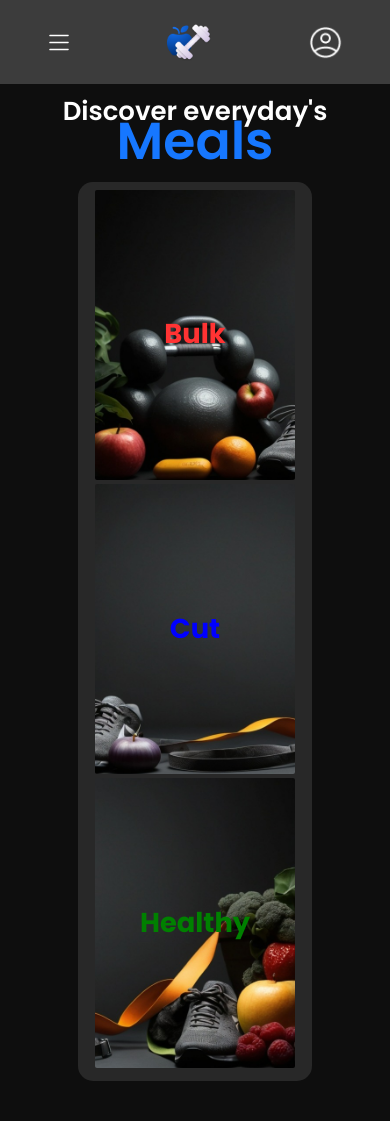
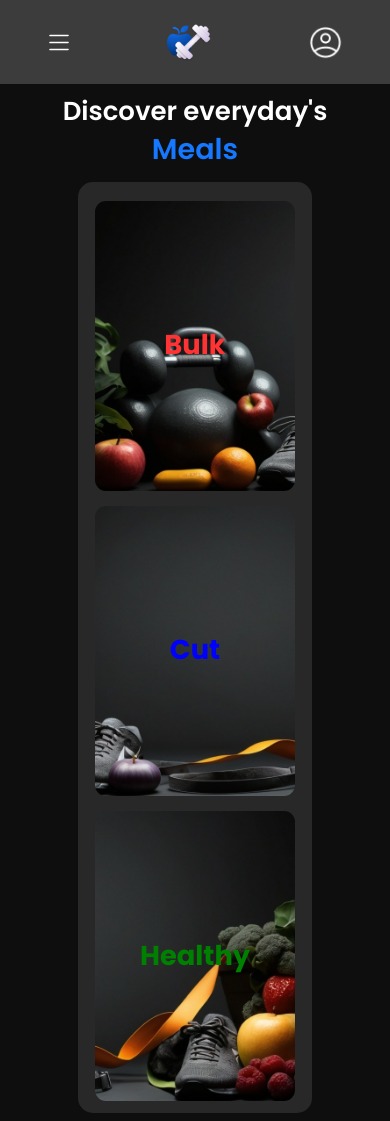
Before and after one commit to OussamaDaachi24/GymBro, a PHP site: page /html/static_food.html in a window 390 px wide. Before the commit the page ends 1081 px from the top, so only its background shows below. Run offline with PHP 8.4, Linux system fonts and the light colour scheme.

Commit message:
completed static_food intro page

```diff
--- a/frontend/css/static_food.css
+++ b/frontend/css/static_food.css
@@ -62,6 +62,7 @@ body, h1, h2, h3, h4, h5, h6, p {
     background-color: var(--clr-secondary-bg);
     border-radius: 15px;
     margin-top: 3%;
+    margin-bottom: 2%;
     display: flex;
     justify-content: space-evenly;
     align-items: center;
@@ -76,7 +77,7 @@ body, h1, h2, h3, h4, h5, h6, p {
     flex-shrink: 1;
     width:20%;
     min-width:200px;
-    border-radius: 2px;
+    border-radius: 11px;
     margin-bottom: 2%;
     display: flex;
     justify-content: center;
@@ -99,6 +100,7 @@ body, h1, h2, h3, h4, h5, h6, p {
     background-repeat: no-repeat;
     color:#FF3333;
 }
+#split1 a{color:#FF3333}
 
 #split2{
     background-image: url(../assets/images/splitTwo.jpg);
@@ -106,13 +108,14 @@ body, h1, h2, h3, h4, h5, h6, p {
     background-repeat: no-repeat;
     color:blue;
 }
+#split2 a{color:blue}
 
 #split3{
     background-image: url(../assets/images/splitThree.jpg);
     background-size: cover;
     background-repeat: no-repeat;
-    color:green;
 }
+#split3 a{color:green}
 
 @media screen and (max-width:680px){
     .meals_title{
@@ -123,6 +126,11 @@ body, h1, h2, h3, h4, h5, h6, p {
     }
     body{
         width:100%;
-        overflow: hidden;
+    }
+    .type{
+        margin-top: 5%;
+    }
+    .meals_title span{
+        font-size: 2.2rem;
     }
 }
--- a/frontend/html/static_food.html
+++ b/frontend/html/static_food.html
@@ -52,9 +52,13 @@
         <h1>Discover everyday's <span>Meals</span></h1>
       </div>
       <div class="meal_types">
-        <div class="type" id="split1">Bulk</div>
-        <div class="type" id="split2">Cut</div>
-        <div class="type" id="split3">Healthy</div>
+        <div class="type" id="split1">
+          <a href="./static_bulk.html">Bulk</a>
+        </div>
+        <div class="type" id="split2"><a href="./static_cut.html">Cut</a></div>
+        <div class="type" id="split3">
+          <a href="./static_healthy.html">Healthy</a>
+        </div>
       </div>
     </section>
   </body>
```
